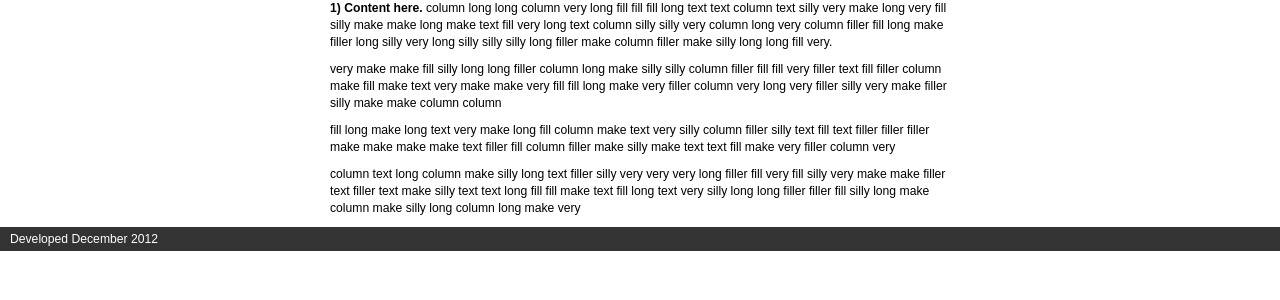
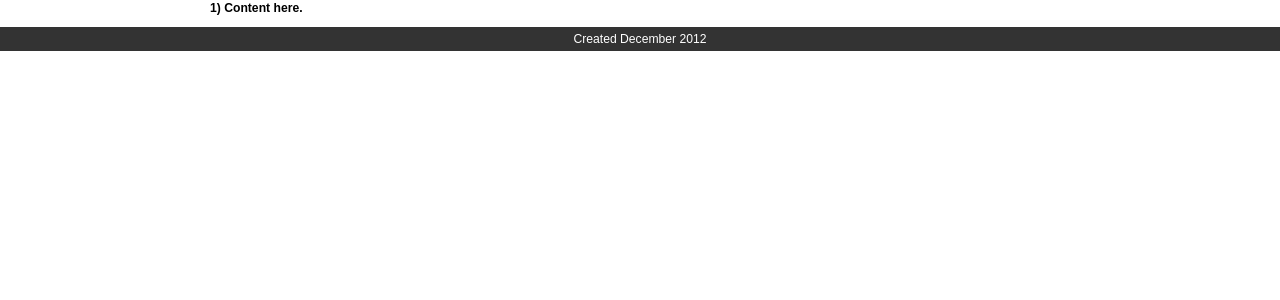
Before and after one commit to jayd3e-archive/powerHourApp, a Python web app: template powerHourApp/templates/index.mako in a window 1280 px wide. Shown: the part 80-380 px from the top of the page. Run offline with Mako, Linux system fonts and the light colour scheme; the template is opened without the code that fills it, so the values that code supplies are empty.

Commit message:
reformatted

```diff
--- a/powerHourApp/templates/index.mako
+++ b/powerHourApp/templates/index.mako
@@ -1,44 +1,48 @@
 <html>
     <head>
-        <title>Layout 1</title>
+        <title>Power Hour</title>
         <meta http-equiv="content-type" content="text/html; charset=iso-8859-1">
         <meta name="generator" content="HAPedit 3.1">
         <style type="text/css">
             html,body{margin:0;padding:0}
             body{font: 76% arial,sans-serif}
             p{margin:0 10px 10px}
-            a{display:block;color: #981793;padding:10px}
+            a{display:block;color: #006;padding:10px}
+            div#header{position:relative}
             div#header h1{height:80px;line-height:80px;margin:0;
             padding-left:10px;background: #EEE;color: #79B30B}
+            div#header a{position:absolute;right:0;top:23px}
             div#content p{line-height:1.4}
-            div#leftspace{background:#B9CAFF}
+            div#navigation{background:#B9CAFF}
             div#extra{background:#FF8539}
             div#footer{background: #333;color: #FFF}
-            div#footer p{margin:0;padding:5px 10px}
+            div#footer p{margin:0;padding:5px 10px;text-align:center}
+            div#footer a{display:inline;padding:0;color: #C6D5FD}
 
             div#wrapper{float:left;width:100%}
-            div#content{margin: 0 25%}
-            div#navigation{float:left;width:25%;margin-left:-100%}
-            div#rightspace{float:left;width:25%;margin-left:-25%}
+            div#content{margin: 0 200px}
+            div#navigation{float:left;width:200px;margin-left:-100%}
+            div#extra{float:left;width:200px;margin-left:-200px}
             div#footer{clear:left;width:100%}
         </style>
     </head>
     <body>
         <div id="container">
             <div id="header"><h1>Power Hour</h1></div>
+
             <div id="wrapper">
                 <div id="content">
-        <p><strong>1) Content here.</strong> column long long column very long fill fill fill long text text column text silly very make long very fill silly make make long make text fill very long text column silly silly very column long very column filler fill long make filler long silly very long silly silly silly long filler make column filler make silly long long fill very.</p>
-        <p>very make make fill silly long long filler column long make silly silly column filler fill fill very filler text fill filler column make fill make text very make make very fill fill long make very filler column very long very filler silly very make filler silly make make column column </p>
-        <p>fill long make long text very make long fill column make text very silly column filler silly text fill text filler filler filler make make make make text filler fill column filler make silly make text text fill make very filler column very </p>
-        <p>column text long column make silly long text filler silly very very very long filler fill very fill silly very make make filler text filler text make silly text text long fill fill make text fill long text very silly long long filler filler fill silly long make column make silly long column long make very </p>
+                    <p><strong>1) Content here.</strong> </p>
                 </div>
             </div>
-        <div id="leftspace">
+
+            <div id="navigation"></div>
+
+            <div id="extra"></div>
+
+            <div id="footer">
+                <p>Created December 2012</p>
             </div>
-        <div id="rightspace">
-        </div>
-        <div id="footer"><p>Developed December 2012</p></div>
         </div>
     </body>
 </html>
```
Lines whose indentation alone changed are shown as unchanged.
